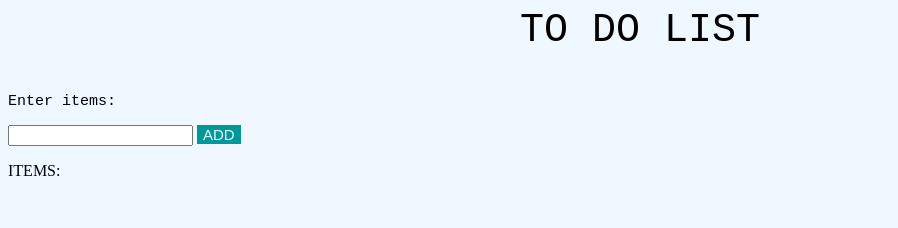
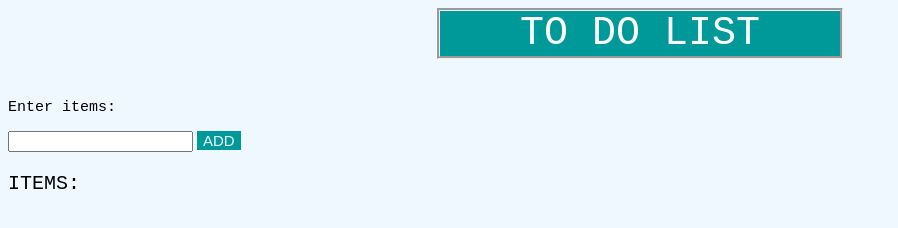
Before and after one commit to ptsankari/todolist, a plain HTML site: page index.html in a window 1280 px wide. Shown: the whole page, without its empty margins (0-898 px from the left). Drawn offline with Linux system fonts and the light colour scheme.

Commit message:
added few changes

```diff
--- a/index.html
+++ b/index.html
@@ -8,13 +8,15 @@ samjava
 <body style="background:aliceblue">
 
 <center><p style="font-size:40px;
-    font-family:monospace;">TO DO LIST</p></center>
+    font-family:monospace;border-style: groove;
+    width: 400px;
+background:#009999;color:white;">TO DO LIST</p></center>
     <p style="font-size:15px;font-family:monospace;">Enter items:</p>
 <input type="text" value="" id="item">
 <input type="button" value="ADD" onclick="return fun()" style="background-color:#009999;
 font-size:15px;color:aliceblue;border:aliceblue">
 
-<p>ITEMS:</p>
+<p style="font-family:monospace;font-size:20px;">ITEMS:</p>
 <ol id="list"></ol>
 
 
```
